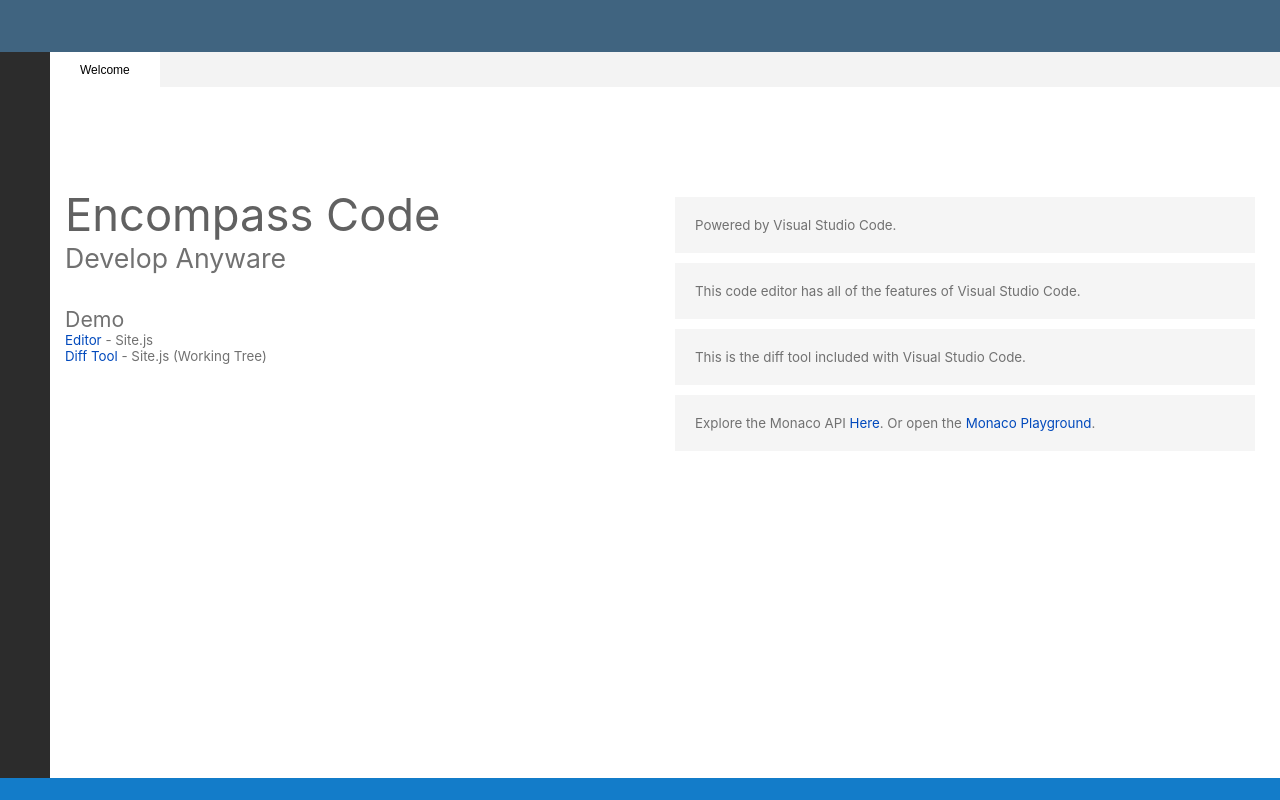
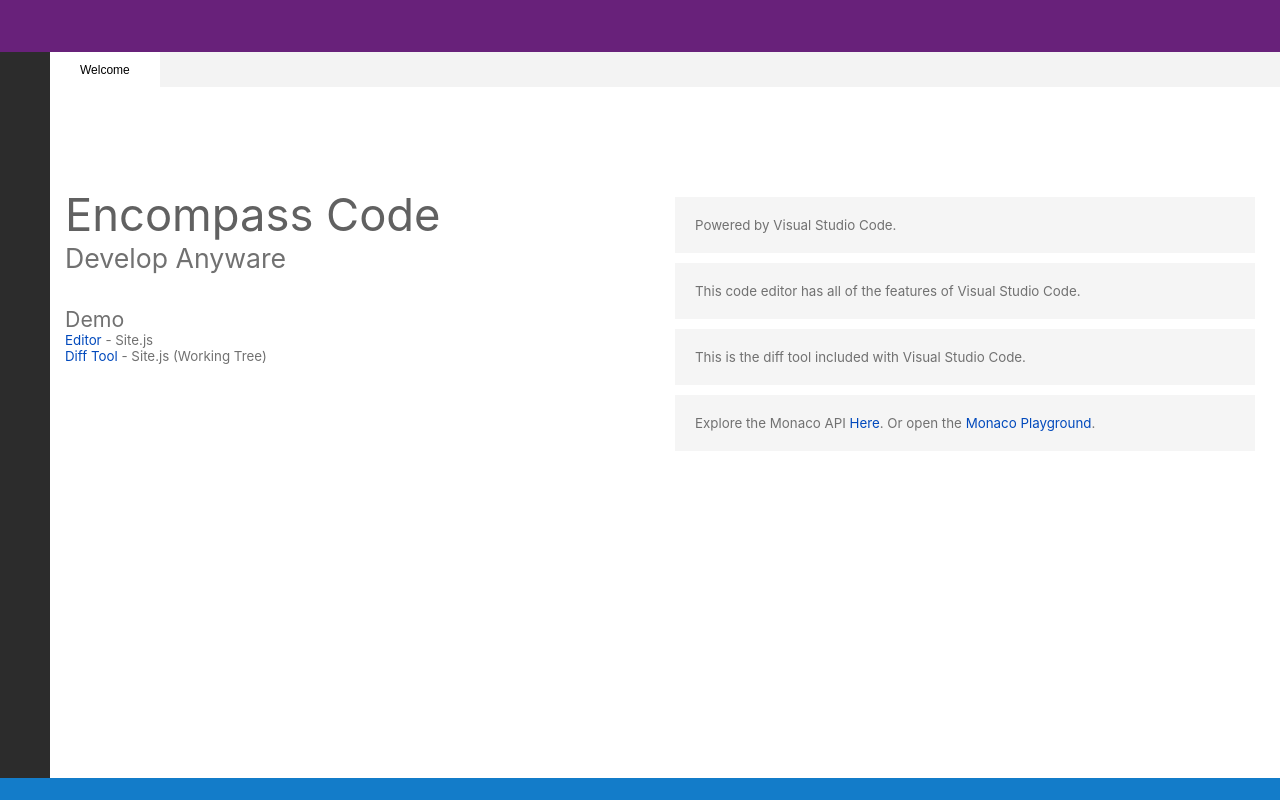
Before and after one commit to fofxsoft/encompass, a plain HTML site: page index.html in a window 1280 px wide. Drawn offline with Linux system fonts and the light colour scheme.

Commit message:
header color

```diff
--- a/site.css
+++ b/site.css
@@ -25,8 +25,7 @@ body {
     #code .header {
         height: 52px;
         flex: initial;
-        /*background: #68217a;*/
-        background: #406480;
+        background: #68217a;
     }
 
     #code .workspace {
```
